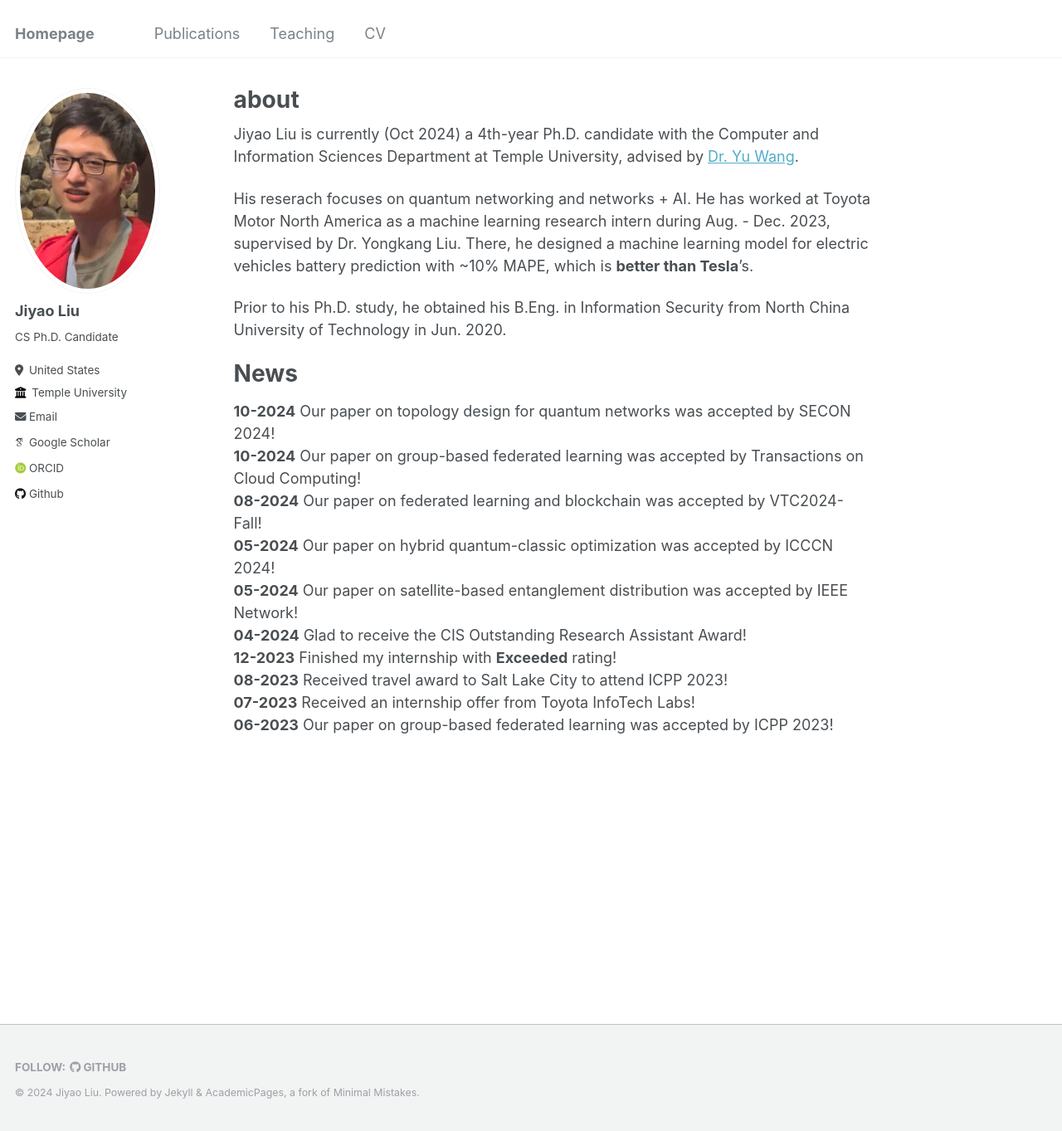
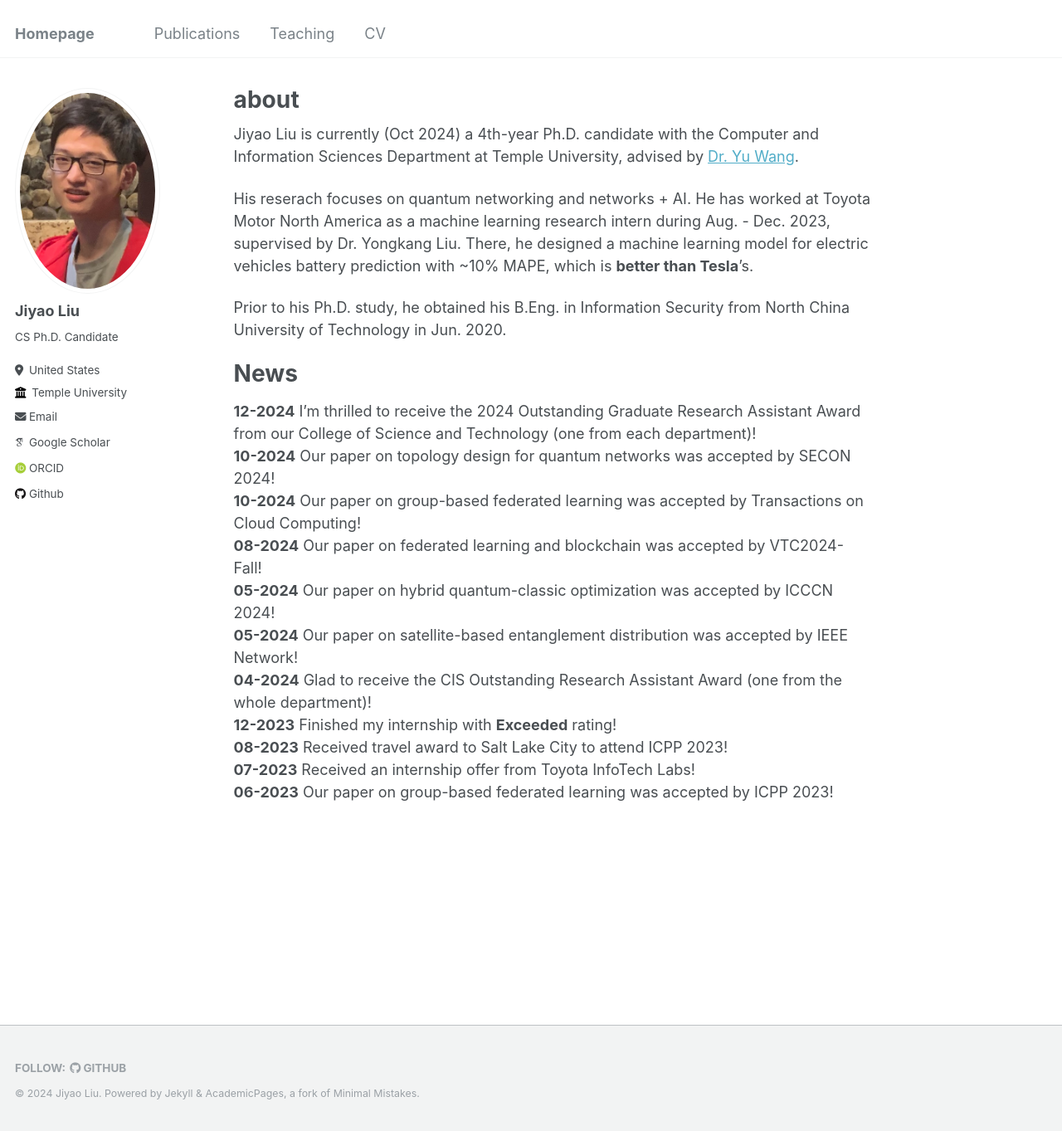
Before and after one commit to Jiyao17/jiyao17.github.io, a Jekyll site: the page built from _pages/about.md, in a window 1280 px wide and 1363 px high. Shown: the whole window at 83% size. Built offline with Jekyll 4.4.1, drawn with Linux system fonts in a browser that asks for light colours; some web fonts are replaced.

Commit message:
cst ra award

```diff
--- a/_pages/about.md
+++ b/_pages/about.md
@@ -15,12 +15,13 @@ Prior to his Ph.D. study, he obtained his B.Eng. in Information Security from No
 
 
 # News
+**12-2024**  I'm thrilled to receive the 2024 Outstanding Graduate Research Assistant Award from our College of Science and Technology (one from each department)!
 **10-2024**  Our paper on topology design for quantum networks was accepted by SECON 2024!
 **10-2024**  Our paper on group-based federated learning was accepted by Transactions on Cloud Computing!
 **08-2024**  Our paper on federated learning and blockchain was accepted by VTC2024-Fall!
 **05-2024**  Our paper on hybrid quantum-classic optimization was accepted by ICCCN 2024!
 **05-2024**  Our paper on satellite-based entanglement distribution was accepted by IEEE Network!
-**04-2024**  Glad to receive the CIS Outstanding Research Assistant Award!
+**04-2024**  Glad to receive the CIS Outstanding Research Assistant Award (one from the whole department)!
 **12-2023**  Finished my internship with **Exceeded** rating!
 **08-2023**  Received travel award to Salt Lake City to attend ICPP 2023!
 **07-2023**  Received an internship offer from Toyota InfoTech Labs!
```
